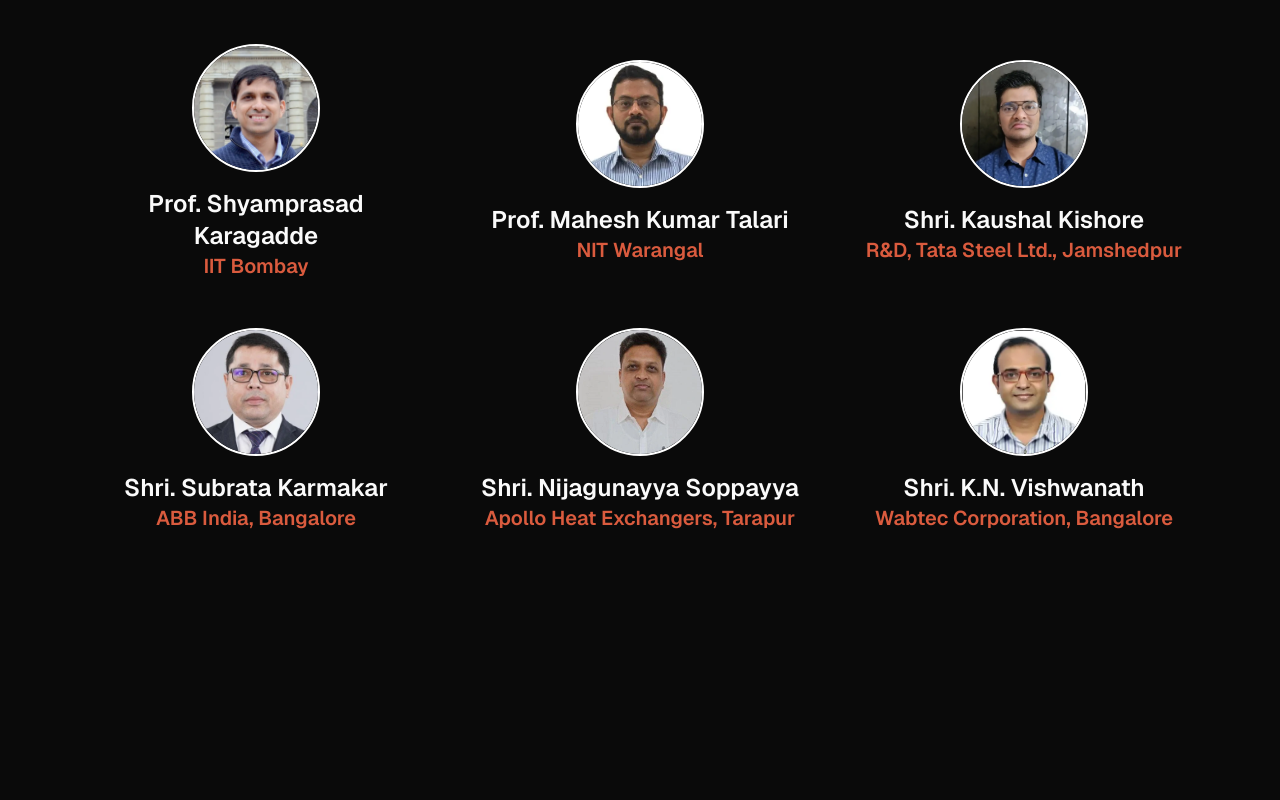
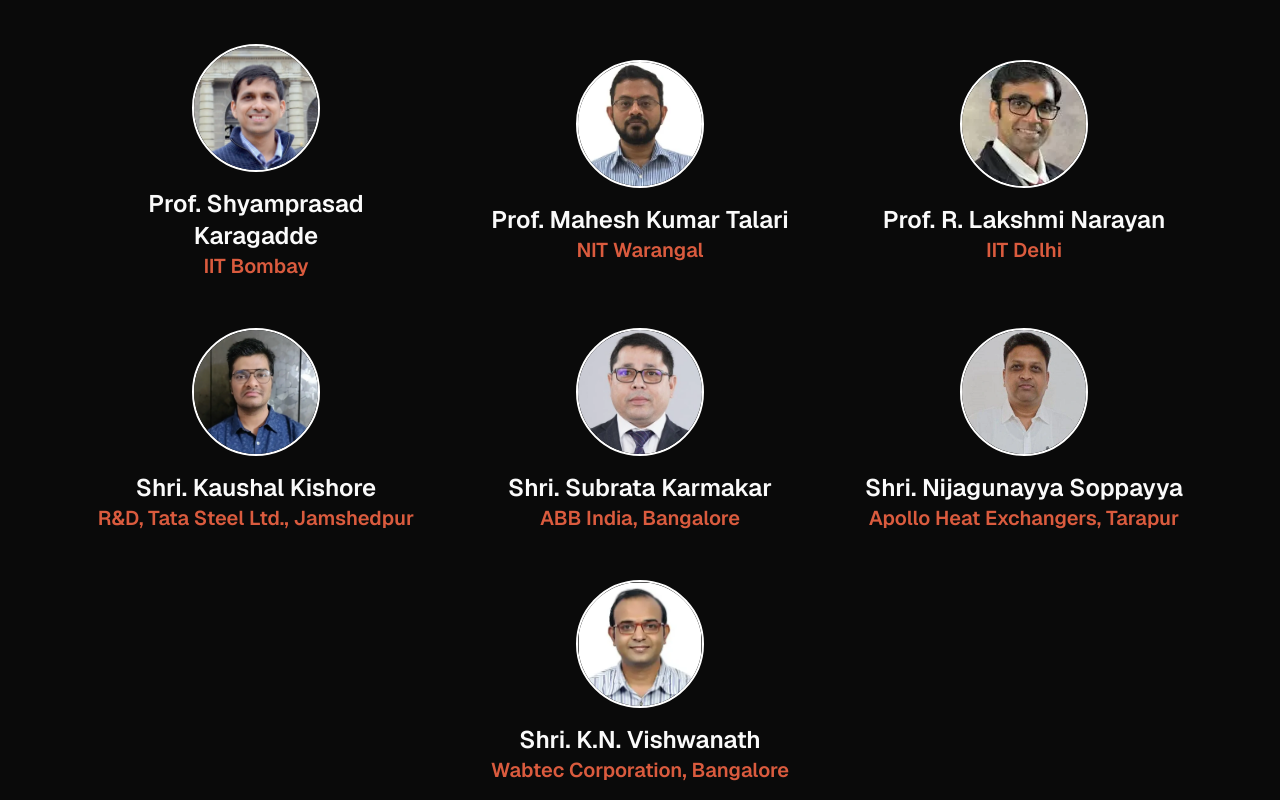
Before and after one commit to ncwam-bphc/website, a Next.js app: page /speakers in a window 1280 px wide. Shown: the part 1432-2232 px from the top of the page. Before the commit the page ends 1980 px from the top, so only its background shows below. Built offline with nearby package versions, Linux system fonts and the light colour scheme.

Commit message:
added speaker

```diff
--- a/src/assets/speakers/speakers.ts
+++ b/src/assets/speakers/speakers.ts
@@ -13,6 +13,7 @@ import KNVishwanath from "./Vishwanath KN.webp";
 import KaushalKishore from "./kaushalkishore.webp"
 import ShyamprasadKaragadde from "./Shyamprasad Karagadde.webp"
 import MaheshKumarTalari from "./Mahesh Kumar Talari.webp"
+import RLakshmiNarayan from "./R. Lakshmi Narayan.webp"
 const speakers = [
   {
     name: "Dr. M. Vasudevan",
@@ -70,6 +71,11 @@ const speakers = [
     imageUrl: MaheshKumarTalari,
   },
   {
+    name: "Prof. R. Lakshmi Narayan",
+    institution: "IIT Delhi",
+    imageUrl: RLakshmiNarayan
+  },
+  {
     name: "Shri. Kaushal Kishore",
     institution: "R&D, Tata Steel Ltd., Jamshedpur",
     imageUrl: KaushalKishore,
@@ -89,6 +95,7 @@ const speakers = [
     institution: "Wabtec Corporation, Bangalore",
     imageUrl: KNVishwanath,
   },
+
 ];
 
 export default speakers;
```
Also changed, not shown: src/assets/speakers/R. Lakshmi Narayan.webp (added).
